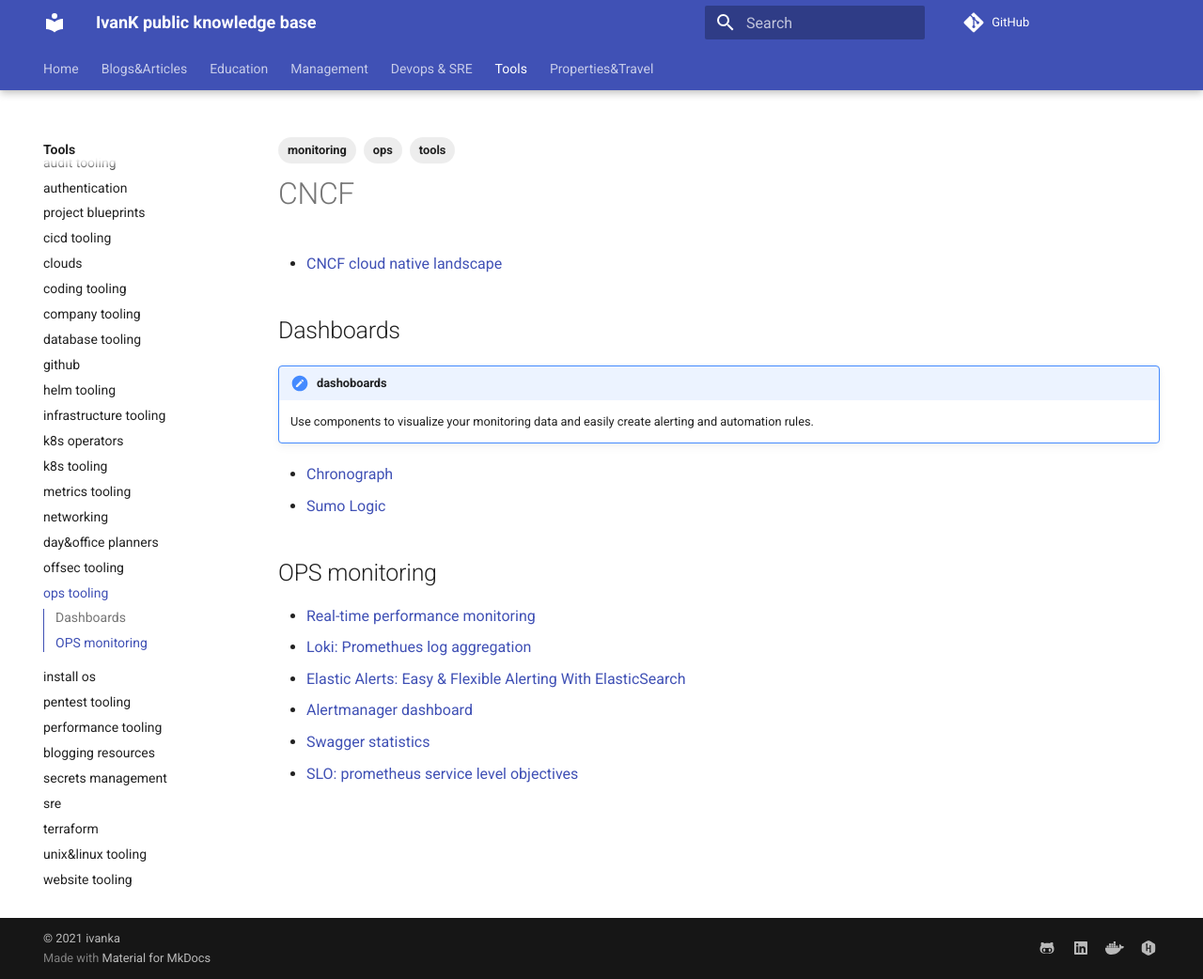
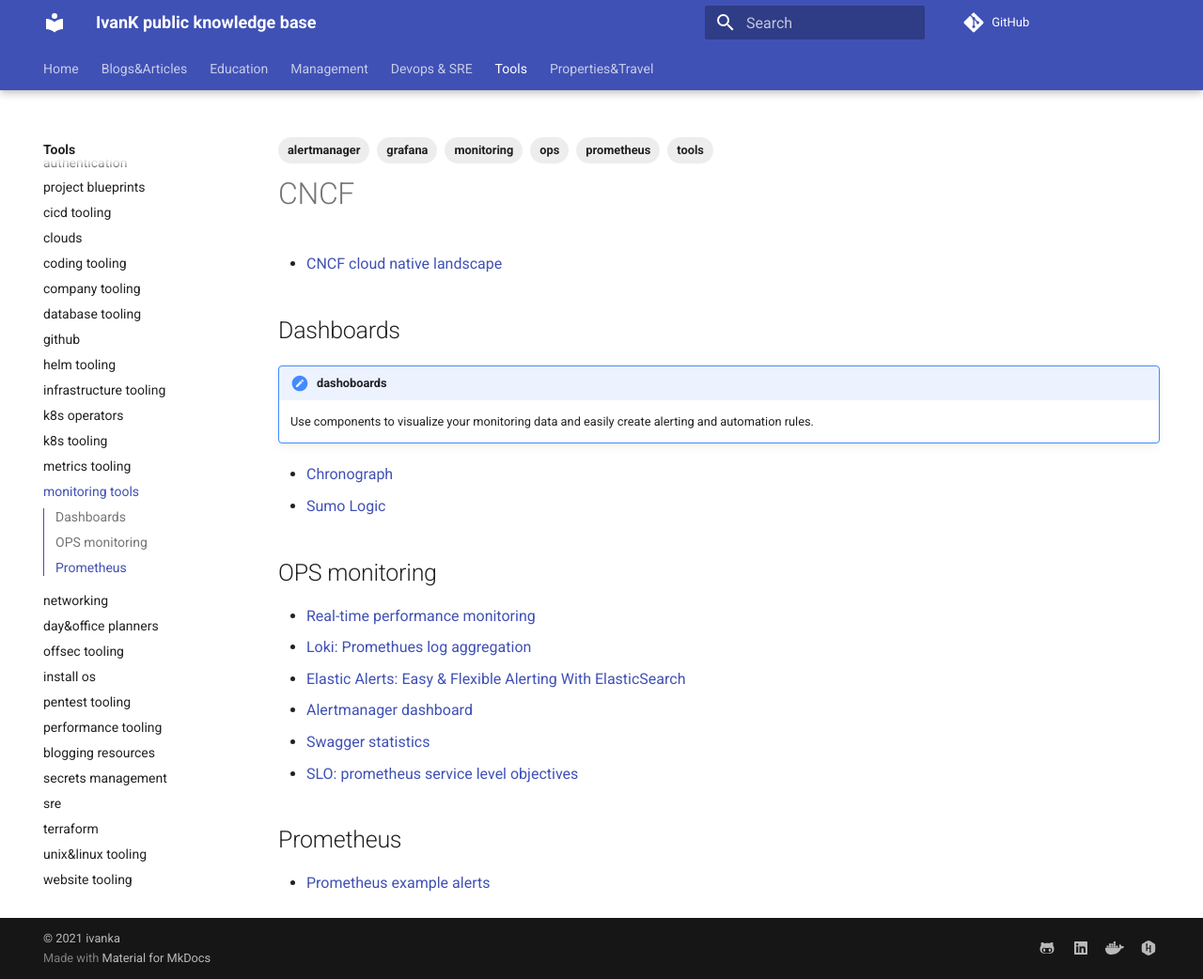
Before and after one commit to ivankatliarchuk/knowledge-base, an MkDocs documentation site: the page built from docs/tools/monitoring.md, in a window 1280 px wide and 1042 px high. Shown: the whole window at 94% size. Built offline with MkDocs 1.6.1 and Material for MkDocs 9.7.7, drawn with Linux system fonts in a browser that asks for light colours; comment, search, counter and statistics services are not loaded.

Commit message:
prometheus alerts

```diff
--- a/docs/tools/ops.md
+++ b/docs/tools/monitoring.md
@@ -1,11 +1,9 @@
 ---
-title: ops tooling
-summary: Operations tooling
-authors:
-    - ivan k
-tags: ["tools", "ops", "monitoring"]
-date: 2021-03-8
-source:
+title: monitoring tools
+summary: ops tools
+authors: ["ivan k"]
+tags: ["tools", "ops", "monitoring", "grafana", "prometheus", "alertmanager"]
+date: 08-10-2022
 published: true
 ---
 
@@ -29,3 +27,7 @@
 - [Alertmanager dashboard](https://github.com/prymitive/karma)
 - [Swagger statistics](https://swaggerstats.io)
 - [SLO: prometheus service level objectives](https://github.com/slok/sloth)
+
+## Prometheus
+
+- [Prometheus example alerts](https://github.com/samber/awesome-prometheus-alerts)
```
